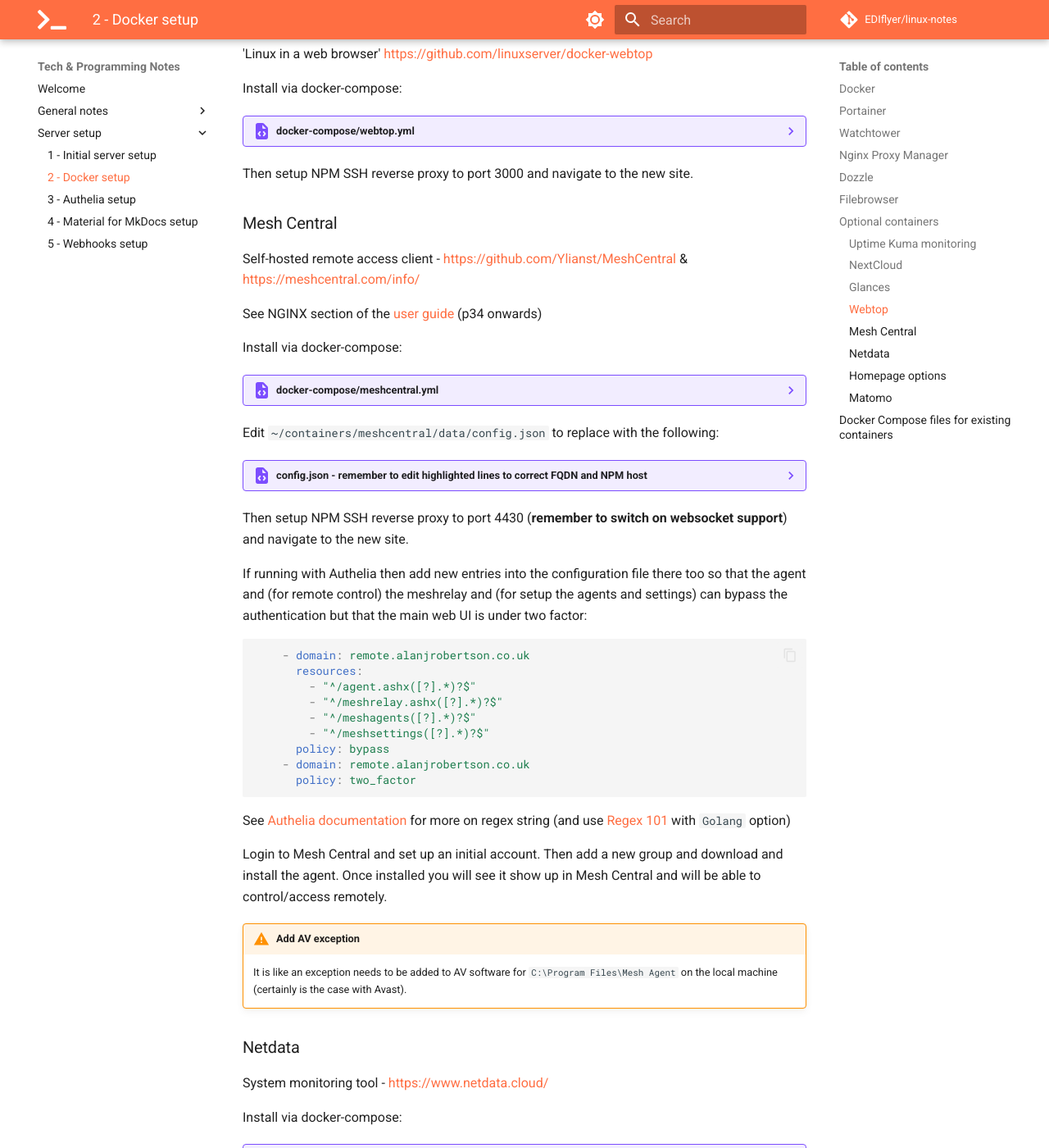
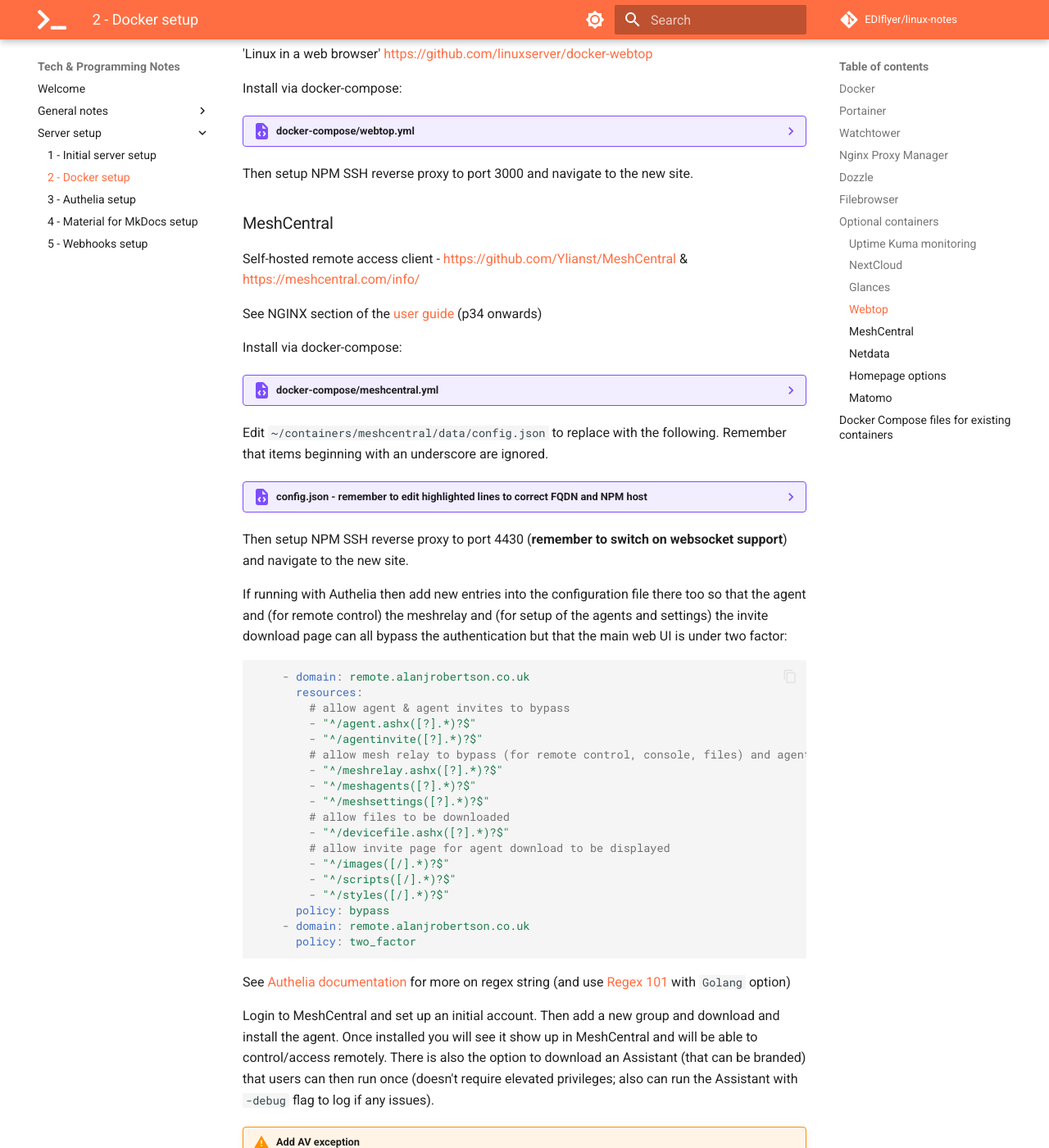
Before and after one commit to EDIflyer/linux-notes, an MkDocs documentation site: the page built from docs/server-setup/docker_setup.md, in a window 1280 px wide and 1400 px high, scrolled down 5563 px. Shown: the whole window at 82% size. Built offline with MkDocs 1.6.1 and Material for MkDocs 9.7.7, drawn with Linux system fonts in a browser that asks for light colours; comment, search, counter and statistics services are not loaded.

Commit message:
tweak Authelia regex for MeshCentral; reduce pong timeout

````diff
--- a/docs/server-setup/config/meshcentral/config.json
+++ b/docs/server-setup/config/meshcentral/config.json
@@ -1,15 +1,14 @@
-{
+GNU nano 5.4                                           config.json                                                    {
   "$schema": "http://info.meshcentral.com/downloads/meshcentral-config-schema.json",
   "settings": {
     "cert": "remote.alanjrobertson.co.uk",
     "WANonly": true,
     "_LANonly": true,
-      "_sessionKey": "MyReallySecretPassword1",
     "port": 4430,
     "aliasPort": 443,
-      "redirPort": 800,
+    "_redirPort": 800,
     "_redirAliasPort": 80,
-      "AgentPong": 300,
+    "AgentPong": 200,
     "TLSOffload": "172.19.0.9",
     "SelfUpdate": false,
     "AllowFraming": "false",
@@ -18,17 +17,8 @@
   "domains": {
     "": {
       "_title": "MyServer",
-      "_title2": "Servername",
-      "_minify": true,
-      "NewAccounts": "true",
-          "_userNameIsEmail": true,
+      "NewAccounts": "false",
       "certUrl": "https://172.19.0.9:443/"
     }
-    },
-    "_letsencrypt": {
-      "__comment__": "Requires NodeJS 8.x or better, Go to https://letsdebug.net/ first before>",
-      "_email": "myemail@mydomain.com",
-      "_names": "myserver.mydomain.com",
-          "production": false
   }
 }
--- a/docs/server-setup/docker_setup.md
+++ b/docs/server-setup/docker_setup.md
@@ -198,7 +198,7 @@ Install via docker-compose:
     ```
 Then setup NPM SSH reverse proxy to port 3000 and navigate to the new site.
 
-### Mesh Central
+### MeshCentral
 Self-hosted remote access client - https://github.com/Ylianst/MeshCentral & https://meshcentral.com/info/
 
 See NGINX section of the [user guide](https://info.meshcentral.com/downloads/MeshCentral2/MeshCentral2UserGuide.pdf) (p34 onwards)
@@ -208,28 +208,37 @@ Install via docker-compose:
     ``` yaml linenums="1"
     --8<-- "docs/server-setup/docker-compose/meshcentral.yml"
     ```
-Edit `~/containers/meshcentral/data/config.json` to replace with the following:
+Edit `~/containers/meshcentral/data/config.json` to replace with the following. Remember that items beginning with an underscore are ignored.
 ??? example "config.json - remember to edit highlighted lines to correct FQDN and NPM host"
-    ``` json linenums="1" hl_lines="4 13 25"
+    ``` json linenums="1" hl_lines="4 12 21"
     --8<-- "docs/server-setup/config/meshcentral/config.json"
     ```
 Then setup NPM SSH reverse proxy to port 4430 (**remember to switch on websocket support**) and navigate to the new site.
 
-If running with Authelia then add new entries into the configuration file there too so that the agent and (for remote control) the meshrelay and (for setup the agents and settings) can bypass the authentication but that the main web UI is under two factor:
+If running with Authelia then add new entries into the configuration file there too so that the agent and (for remote control) the meshrelay and (for setup of the agents and settings) the invite download page can all bypass the authentication but that the main web UI is under two factor:
 ``` yaml
     - domain: remote.alanjrobertson.co.uk
       resources:
+        # allow agent & agent invites to bypass
         - "^/agent.ashx([?].*)?$"
+        - "^/agentinvite([?].*)?$"
+        # allow mesh relay to bypass (for remote control, console, files) and agents to connect/obtain settings
         - "^/meshrelay.ashx([?].*)?$"
         - "^/meshagents([?].*)?$"
         - "^/meshsettings([?].*)?$"
+        # allow files to be downloaded
+        - "^/devicefile.ashx([?].*)?$"
+        # allow invite page for agent download to be displayed
+        - "^/images([/].*)?$"
+        - "^/scripts([/].*)?$"
+        - "^/styles([/].*)?$"
       policy: bypass
     - domain: remote.alanjrobertson.co.uk
       policy: two_factor
 ```
 See [Authelia documentation](https://www.authelia.com/configuration/security/access-control/#resources) for more on regex string (and use [Regex 101](https://regex101.com/) with `Golang` option)
 
-Login to Mesh Central and set up an initial account. Then add a new group and download and install the agent.  Once installed you will see it show up in Mesh Central and will be able to control/access remotely.
+Login to MeshCentral and set up an initial account. Then add a new group and download and install the agent.  Once installed you will see it show up in MeshCentral and will be able to control/access remotely.  There is also the option to download an Assistant (that can be branded) that users can then run once (doesn't require elevated privileges; also can run the Assistant with `-debug` flag to log if any issues).
 
 !!! warning "Add AV exception"
     It is like an exception needs to be added to AV software for `C:\Program Files\Mesh Agent` on the local machine (certainly is the case with Avast).
````
Lines whose indentation alone changed are shown as unchanged.
